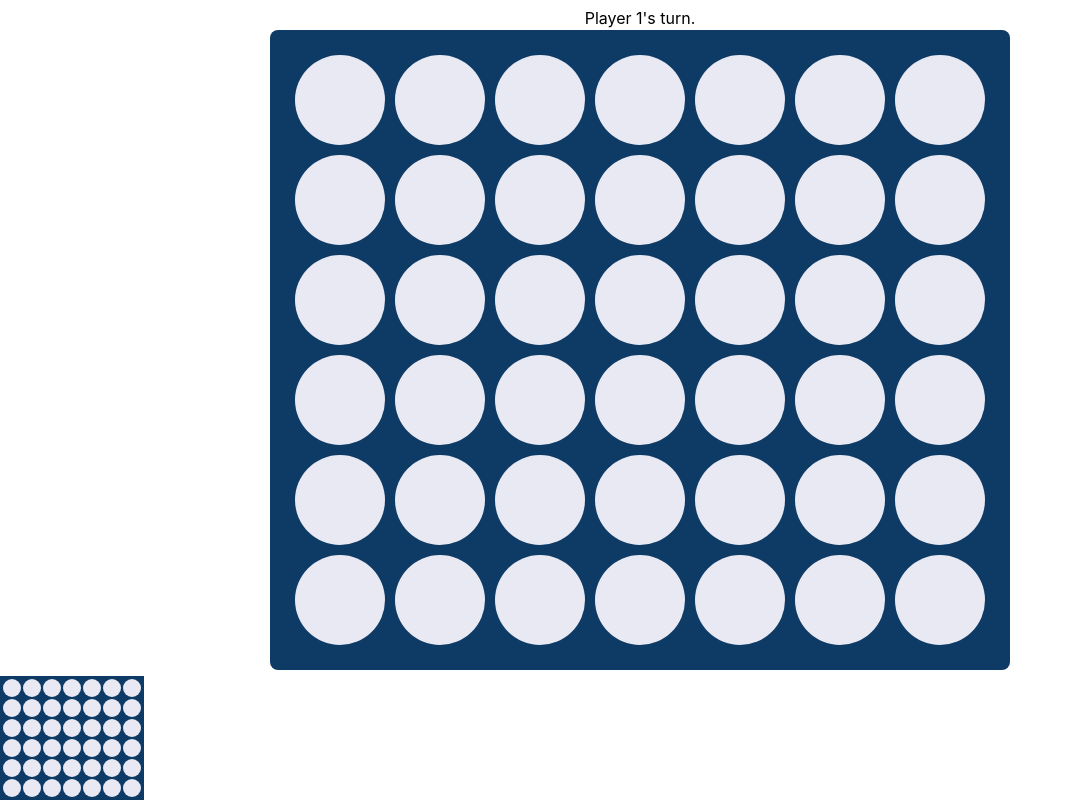
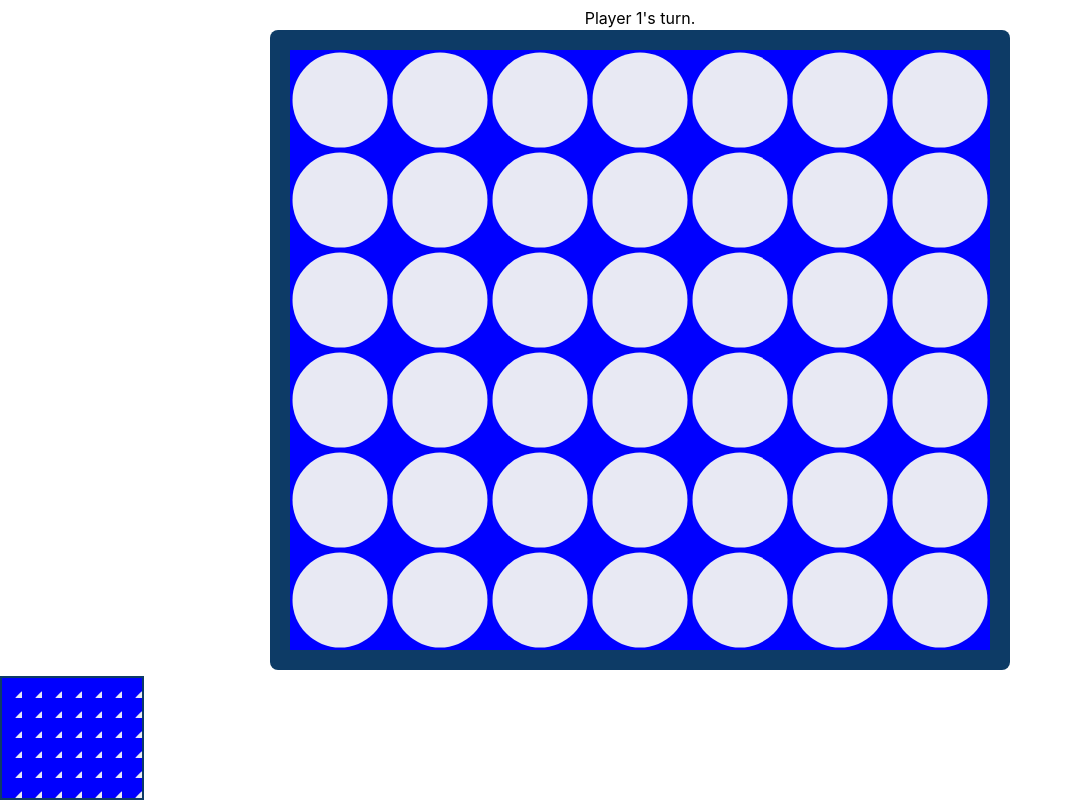
Before and after one commit to jonfelixrico/connect-four-react, a React (Create React App) app: page / in a window 1280 px wide. Shown: the whole page, without its empty margins (0-1073 px from the left). Built offline with nearby package versions, Linux system fonts and the light colour scheme.

Commit message:
Adjust existing code to the changes to the cell component

```diff
--- a/src/components/grid/Grid.tsx
+++ b/src/components/grid/Grid.tsx
@@ -24,7 +24,7 @@ export interface GridProps {
    * Inner array: rows
    */
   grid: GridMatrix
-  itemSize?: string
+  itemSize?: number
   colorMapping?: ColorMapping
 }
 
@@ -34,7 +34,7 @@ export interface GridProps {
  */
 export const Grid: FC<GridProps> = ({
   grid: columns,
-  itemSize = '100px',
+  itemSize = 100,
   colorMapping = DEFAULT_MAPPING,
 }) => {
   return (
--- a/src/components/grid/GridColumn.tsx
+++ b/src/components/grid/GridColumn.tsx
@@ -1,56 +1,29 @@
 import { FC } from 'react'
+import { Cell } from './Cell'
 
 interface ColumnItemContainerProps {
-  itemSize: string
-  discSize: string
+  itemSize: number
 }
 
 interface ColumnItemProps extends ColumnItemContainerProps {
   background: string
 }
 
-const ColumnItem: FC<ColumnItemProps> = ({
-  itemSize,
-  discSize,
-  background,
-}) => {
-  return (
-    <div
-      style={{
-        width: itemSize,
-        height: itemSize,
-      }}
-      className="flex justify-center items-center"
-    >
-      <div
-        className="rounded-full"
-        style={{
-          width: discSize,
-          height: discSize,
-          background,
-        }}
-      />
-    </div>
-  )
+const ColumnItem: FC<ColumnItemProps> = ({ itemSize, background }) => {
+  return <Cell discColor={background} frameColor="blue" frameSize={itemSize} />
 }
 
 interface GridColumnProps extends Omit<ColumnItemContainerProps, 'discSize'> {
   items: Array<string>
-  discSize?: string
 }
 
-export const GridColumn: FC<GridColumnProps> = ({
-  items,
-  itemSize,
-  discSize = '90%',
-}) => {
+export const GridColumn: FC<GridColumnProps> = ({ items, itemSize }) => {
   return (
     <div className="flex flex-col-reverse self-center">
       {items.map((color, index) => (
         <ColumnItem
           background={color}
           itemSize={itemSize}
-          discSize={discSize}
           // eslint-disable-next-line react/no-array-index-key
           key={index}
         />
--- a/src/components/grid/History.tsx
+++ b/src/components/grid/History.tsx
@@ -9,7 +9,7 @@ export const HistoryEntry: FC<{ grid: GridMatrix }> = ({ grid }) => {
   return (
     <div style={{ background: '#0d3b66' }} className="p-0.5 relative">
       <div className="h-full w-full absolute bg-black opacity-0 hover:opacity-10" />
-      <Grid grid={grid} itemSize="20px" />
+      <Grid grid={grid} itemSize={20} />
     </div>
   )
 }
```
